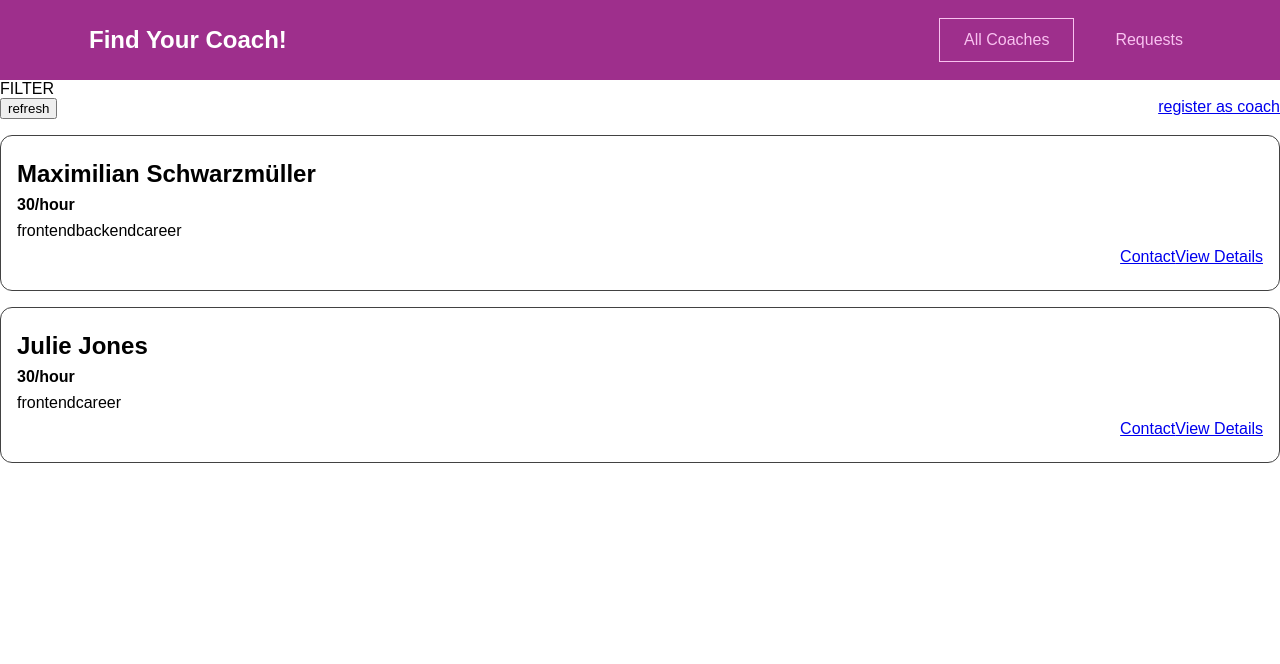
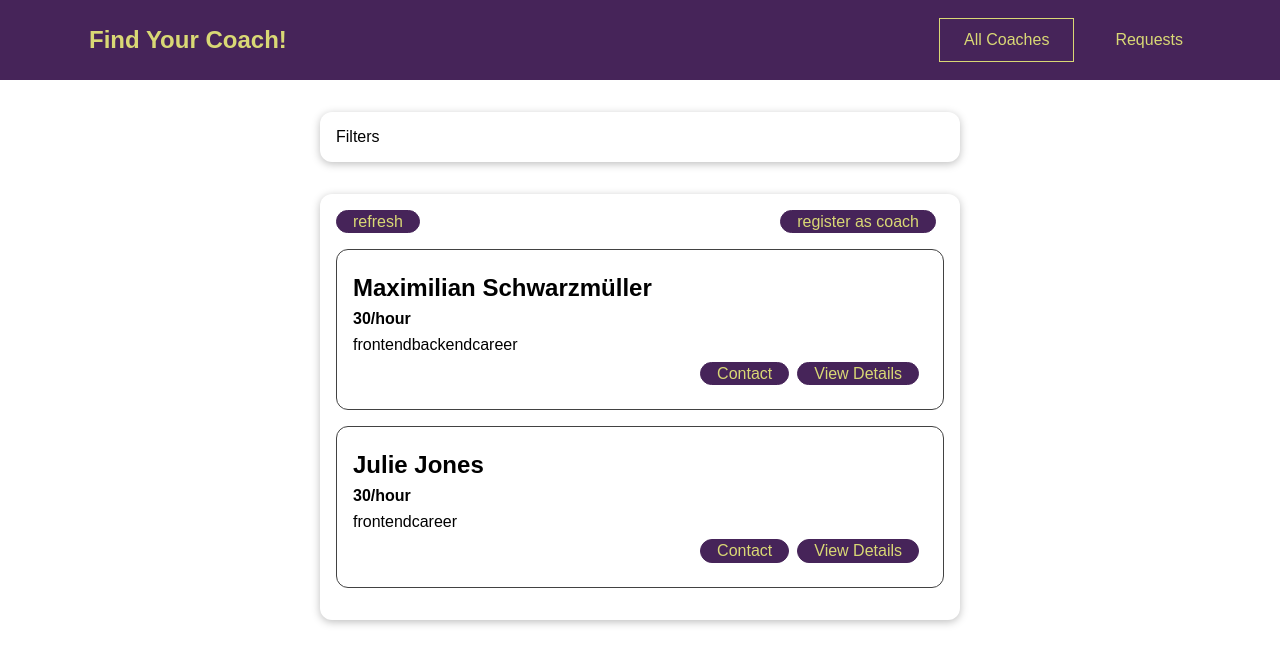
Before and after one commit to liliyavoloshina/couch-finder, a Vue app: page /coaches in a window 1280 px wide. Shown: the top 664 px of the page. Built offline with nearby package versions, Linux system fonts and the light colour scheme; a web font is replaced by a local one.

Commit message:
add template for base button and sass loader

```diff
--- a/package.json
+++ b/package.json
@@ -20,6 +20,8 @@
     "@vue/compiler-sfc": "^3.0.0-0",
     "babel-eslint": "^10.1.0",
     "eslint": "^6.7.2",
-    "eslint-plugin-vue": "^7.0.0-0"
+    "eslint-plugin-vue": "^7.0.0-0",
+    "sass": "^1.32.8",
+    "sass-loader": "^11.0.1"
   }
 }
--- /dev/null
+++ b/src/components/UI/BaseButton.vue
@@ -0,0 +1,71 @@
+<template>
+  <button v-if="!link" :class="mode">
+    <slot></slot>
+  </button>
+  <router-link v-else :to="toLink" :class="mode"><slot></slot></router-link>
+</template>
+
+<script>
+export default {
+  name: 'BaseButton',
+  props: {
+    link: {
+      type: Boolean,
+      default: false
+    },
+    toLink: {
+      type: Object,
+      default: function () {
+        return { name: 'Home' }
+      }
+    },
+    mode: {
+      type: String,
+      default: null
+    }
+  }
+}
+</script>
+
+<style lang="scss" scoped>
+button,
+a {
+  text-decoration: none;
+  padding: 0.1rem 1rem;
+  font: inherit;
+  background-color: #462459;
+  border: 1px solid #462459;
+  color: #d9d875;
+  cursor: pointer;
+  border-radius: 30px;
+  margin-right: 0.5rem;
+  display: inline-block;
+}
+
+a:hover,
+a:active,
+button:hover,
+button:active {
+  background-color: #382543;
+  border-color: #382543;
+}
+
+.flat {
+  background-color: transparent;
+  color: #3a0061;
+  border: none;
+}
+
+.outline {
+  background-color: transparent;
+  border-color: #382543;
+  color: #382543;
+}
+
+.flat:hover,
+.flat:active,
+.outline:hover,
+.outline:active {
+  background-color: #edd2ff;
+}
+</style>
--- /dev/null
+++ b/src/components/UI/BaseCard.vue
@@ -0,0 +1,15 @@
+<template>
+  <div class="card">
+    <slot></slot>
+  </div>
+</template>
+
+<style scoped>
+.card {
+  border-radius: 12px;
+  box-shadow: 0 2px 8px rgba(0, 0, 0, 0.26);
+  padding: 1rem;
+  margin: 2rem auto;
+  max-width: 40rem;
+}
+</style>
--- a/src/components/UI/TheHeader.vue
+++ b/src/components/UI/TheHeader.vue
@@ -26,7 +26,7 @@
 header {
   width: 100%;
   height: 5rem;
-  background-color: #9E2F8C;
+  background-color: #462459;
   display: flex;
   justify-content: center;
   align-items: center;
@@ -34,7 +34,7 @@
 
 header a {
   text-decoration: none;
-  color: #F9C2F0;
+  color: #D9D875;
   display: inline-block;
   padding: 0.75rem 1.5rem;
   border: 1px solid transparent;
@@ -43,7 +43,7 @@
 a:active,
 a:hover,
 a.router-link-active {
-  border: 1px solid #F9C2F0;
+  border: 1px solid #D9D875;
 }
 
 h1 {
@@ -51,7 +51,7 @@
 }
 
 h1 a {
-  color: white;
+  color: #D9D875;
   margin: 0;
 }
 
--- a/src/components/coaches/CoachItem.vue
+++ b/src/components/coaches/CoachItem.vue
@@ -8,8 +8,16 @@
       </span>
     </div>
     <div class="actions">
-      <router-link :to="{ name: 'ContactCoach', params: {id: coach.id} }">Contact</router-link>
-      <router-link :to="{ name: 'CoachDetail', params: {id: coach.id} } ">View Details</router-link>
+      <base-button
+        :link="true"
+        :toLink="{ name: 'ContactCoach', params: { id: coach.id } }"
+        >Contact</base-button
+      >
+      <base-button
+        :link="true"
+        :toLink="{ name: 'CoachDetail', params: { id: coach.id } }"
+        >View Details</base-button
+      >
     </div>
   </li>
 </template>
--- a/src/main.js
+++ b/src/main.js
@@ -4,7 +4,13 @@
 import store from '@/store/index'
 import App from '@/App'
 
+import BaseCard from '@/components/UI/BaseCard'
+import BaseButton from '@/components/UI/BaseButton'
+
 const app = createApp(App)
+
+app.component('base-card', BaseCard)
+app.component('base-button', BaseButton)
 
 app.use(router)
 app.use(store)
--- a/src/pages/coaches/CoachDetail.vue
+++ b/src/pages/coaches/CoachDetail.vue
@@ -2,7 +2,7 @@
 <router-view></router-view>
   <div>
     Coach Deatil
-    <router-link :to="{name: 'ContactCoach'}">Contact</router-link>
+    <base-button link :toLink="{name: 'ContactCoach'}">Contact</base-button>
   </div>
 </template>
 
--- a/src/pages/coaches/CoachList.vue
+++ b/src/pages/coaches/CoachList.vue
@@ -1,11 +1,14 @@
 <template>
-  <section>FILTER</section>
   <section>
+    <base-card>
+    Filters
+    </base-card>
+  </section>
+  <section>
+    <base-card>
       <div class="controls">
-      <button>refresh</button>
-      <router-link :to="{ name: 'CoachRegistration' }"
-        >register as coach</router-link
-      >
+        <base-button>refresh</base-button>
+        <base-button link :toLink="{ name: 'CoachRegistration' }">register as coach</base-button>
       </div>
       <ul v-if="hasCoaches">
         <CoachItem
@@ -15,6 +18,7 @@
         />
       </ul>
       <h3 v-else>No coaches...</h3>
+    </base-card>
   </section>
 </template>
 
```
Also changed, not shown: src/components/UI/BaseBadge.vue (added), 1 other file (tests, documents, lock files or other folders). Lines whose indentation alone changed are shown as unchanged.
